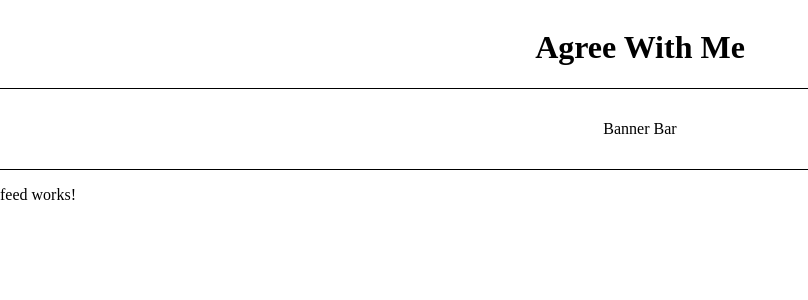
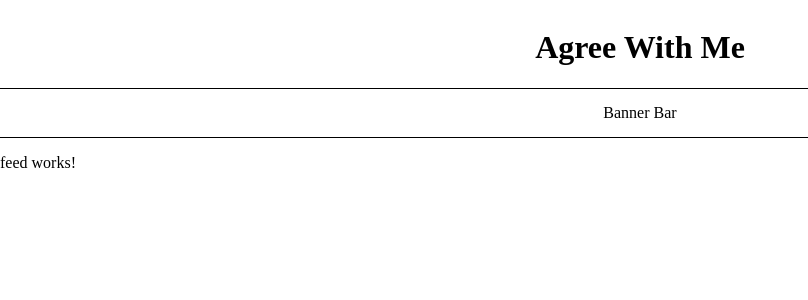
Before and after one commit to rhinehardtc/agreewithme, an Angular app in the folder AgreeWithMe/: page / in a window 1280 px wide. Shown: the top 300 px of the page, without its empty margins (0-808 px from the left). Built offline with nearby package versions, Linux system fonts and the light colour scheme.

Commit message:
changes banner bar height

```diff
--- a/AgreeWithMe/src/app/home/home.component.css
+++ b/AgreeWithMe/src/app/home/home.component.css
@@ -3,6 +3,6 @@
     flex-flow: row;
     justify-content: center;
     align-items: center;
-    height: 10vh;
+    height: 6vh;
     border-bottom: 1px solid black;
 }
```
